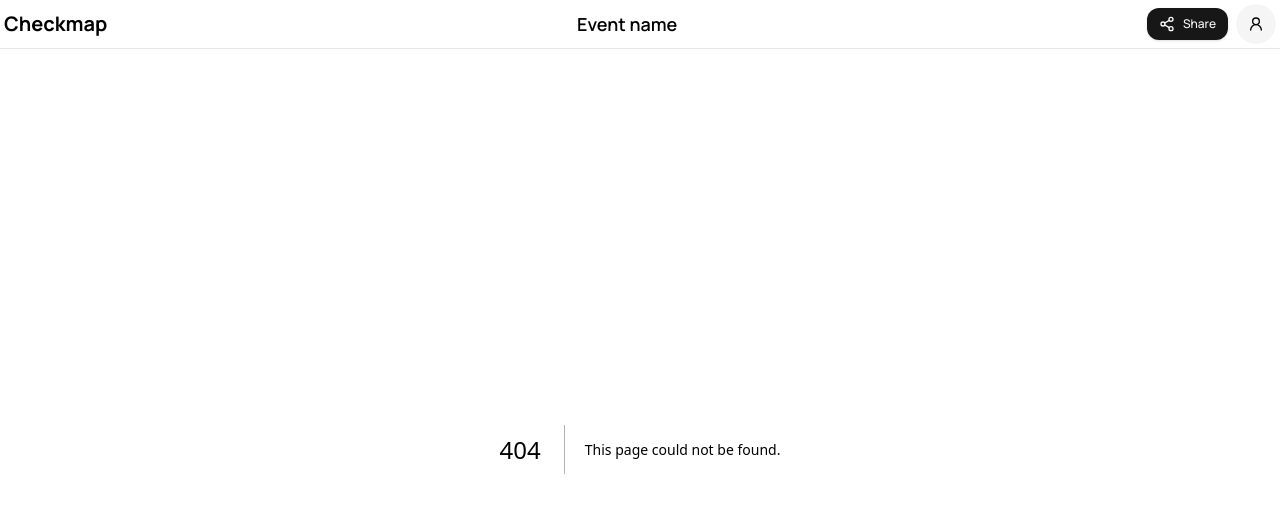
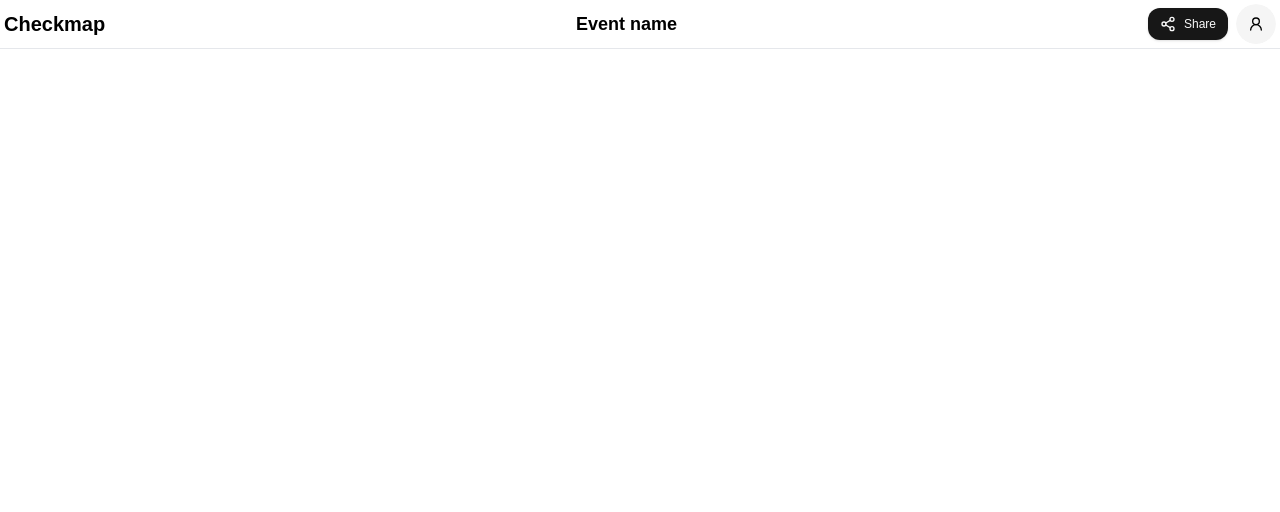
Before and after one commit to filoooooonov/checkmap, a Next.js app: page /1 in a window 1280 px wide. Before the commit this address had no page. Shown: the top 512 px of the page. Built offline with nearby package versions, Linux system fonts and the light colour scheme.

Commit message:
Add [eventCode] page for event's map

```diff
--- /dev/null
+++ b/app/[eventCode]/layout.tsx
@@ -0,0 +1,18 @@
+import type { Metadata } from "next";
+
+export const metadata: Metadata = {
+  title: "Checkmap",
+  description: "Create interactive checkpoint crawl maps",
+};
+
+export default function RootLayout({
+  children,
+}: Readonly<{
+  children: React.ReactNode;
+}>) {
+  return (
+    <html lang="en">
+      <body className={`antialiased`}>{children}</body>
+    </html>
+  );
+}
--- /dev/null
+++ b/app/[eventCode]/page.tsx
@@ -0,0 +1,16 @@
+import { Header } from "@/components/header";
+import React from "react";
+
+export default async function Page({
+  params,
+}: {
+  params: Promise<{ eventCode: string }>;
+}) {
+  const eventCode = (await params).eventCode;
+
+  return (
+    <div>
+      <Header />
+    </div>
+  );
+}
--- a/app/layout.tsx
+++ b/app/layout.tsx
@@ -1,7 +1,7 @@
 import type { Metadata } from "next";
 import { Manrope } from "next/font/google";
 import "./globals.css";
-import { Header } from "./components/header";
+import { Header } from "@/components/header";
 
 const font = Manrope({
   subsets: ["latin"],
@@ -26,10 +26,7 @@ export default function RootLayout({
           integrity="sha512-xwE/Az9zrjBIphAcBb3F6JVqxf46+CDLwfLMHloNu6KEQCAWi6HcDUbeOfBIptF7tcCzusKFjFw2yuvEpDL9wQ=="
         />
       </head>
-      <body className={`${font.className} antialiased`}>
-        <Header />
-        {children}
-      </body>
+      <body className={`${font.className} antialiased`}>{children}</body>
     </html>
   );
 }
--- a/app/page.tsx
+++ b/app/page.tsx
@@ -1,11 +1,11 @@
 "use client";
 
 import { Button } from "@/components/ui/button";
-import { CheckpointList } from "./components/checkpoint-list";
-import MapLoader from "./components/MapLoader";
 import { useState } from "react";
-import { CheckpointForm } from "./components/checkpoint-form";
 import { LatLngTuple } from "leaflet";
+import MapLoader from "@/components/MapLoader";
+import { CheckpointForm } from "@/components/checkpoint-form";
+import { CheckpointList } from "@/components/checkpoint-list";
 
 export interface Checkpoint {
   id: number;
--- a/app/components/MapLoader.tsx
+++ b/components/MapLoader.tsx
@@ -3,7 +3,7 @@
 import { Loader2 } from "lucide-react";
 import dynamic from "next/dynamic";
 import { LatLngExpression, LatLngTuple } from "leaflet";
-import { Checkpoint } from "../page";
+import { Checkpoint } from "@/app/page";
 
 const Map = dynamic(() => import("./map"), {
   loading: () => (
--- a/app/components/checkpoint-list.tsx
+++ b/components/checkpoint-list.tsx
@@ -2,7 +2,7 @@ import { MapPin } from "lucide-react";
 import { Button } from "@/components/ui/button";
 import { TbLayoutSidebarLeftExpandFilled } from "react-icons/tb";
 import { LatLngTuple } from "leaflet";
-import { Checkpoint } from "../page";
+import { Checkpoint } from "@/app/page";
 
 interface CheckpointListProps {
   onClose?: () => void;
--- a/app/components/map.tsx
+++ b/components/map.tsx
@@ -8,7 +8,7 @@ import CheckpointData from "./checkpoint-data";
 import "leaflet/dist/leaflet.css";
 import "leaflet-defaulticon-compatibility/dist/leaflet-defaulticon-compatibility.css";
 import "leaflet-defaulticon-compatibility";
-import { Checkpoint } from "../page";
+import { Checkpoint } from "@/app/page";
 
 interface MapProps {
   center: LatLngExpression | LatLngTuple;
```
Also changed, not shown: components/checkpoint-data.tsx (renamed from app/components/checkpoint-data.tsx), components/checkpoint-form.tsx (renamed from app/components/checkpoint-form.tsx), components/header.tsx (renamed from app/components/header.tsx).
